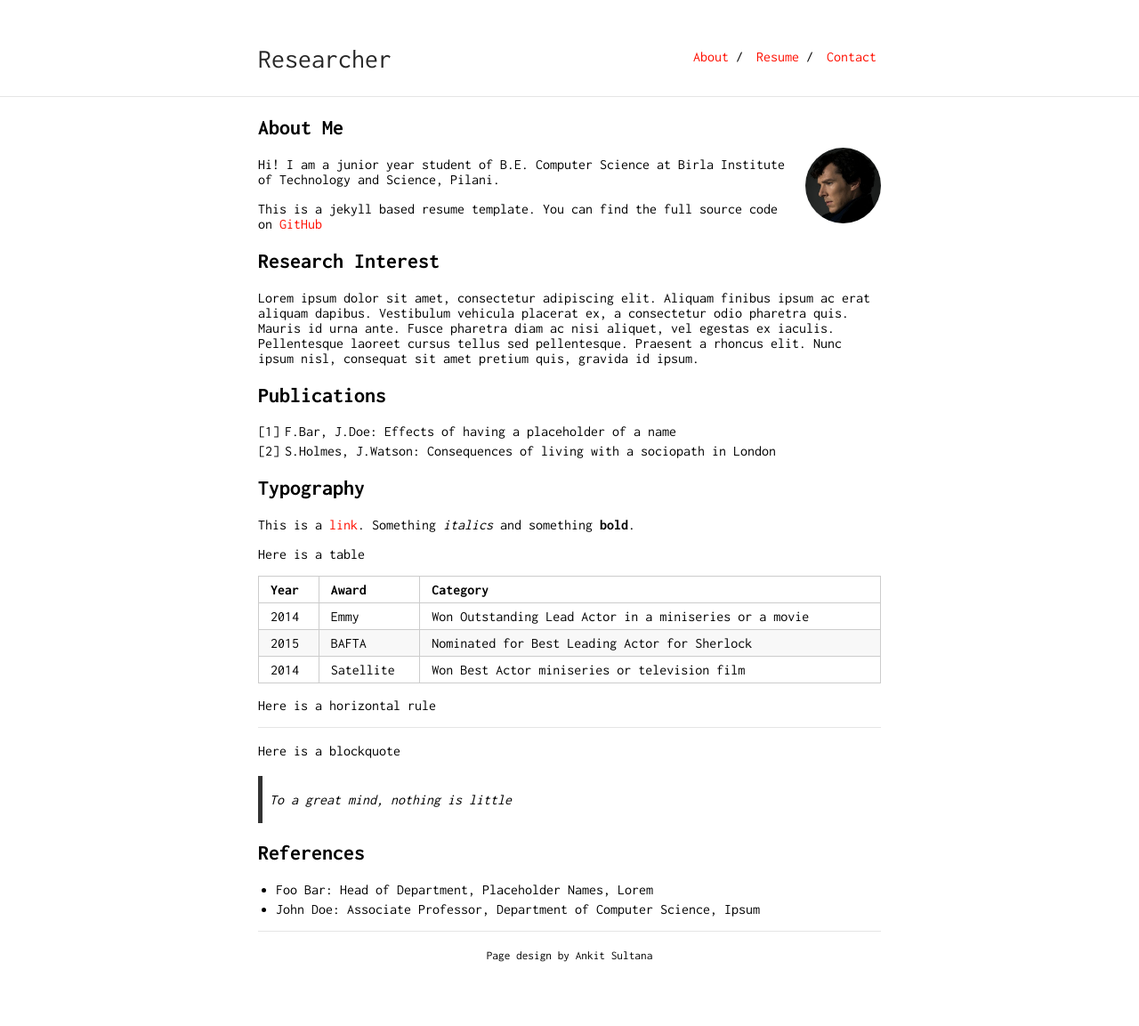
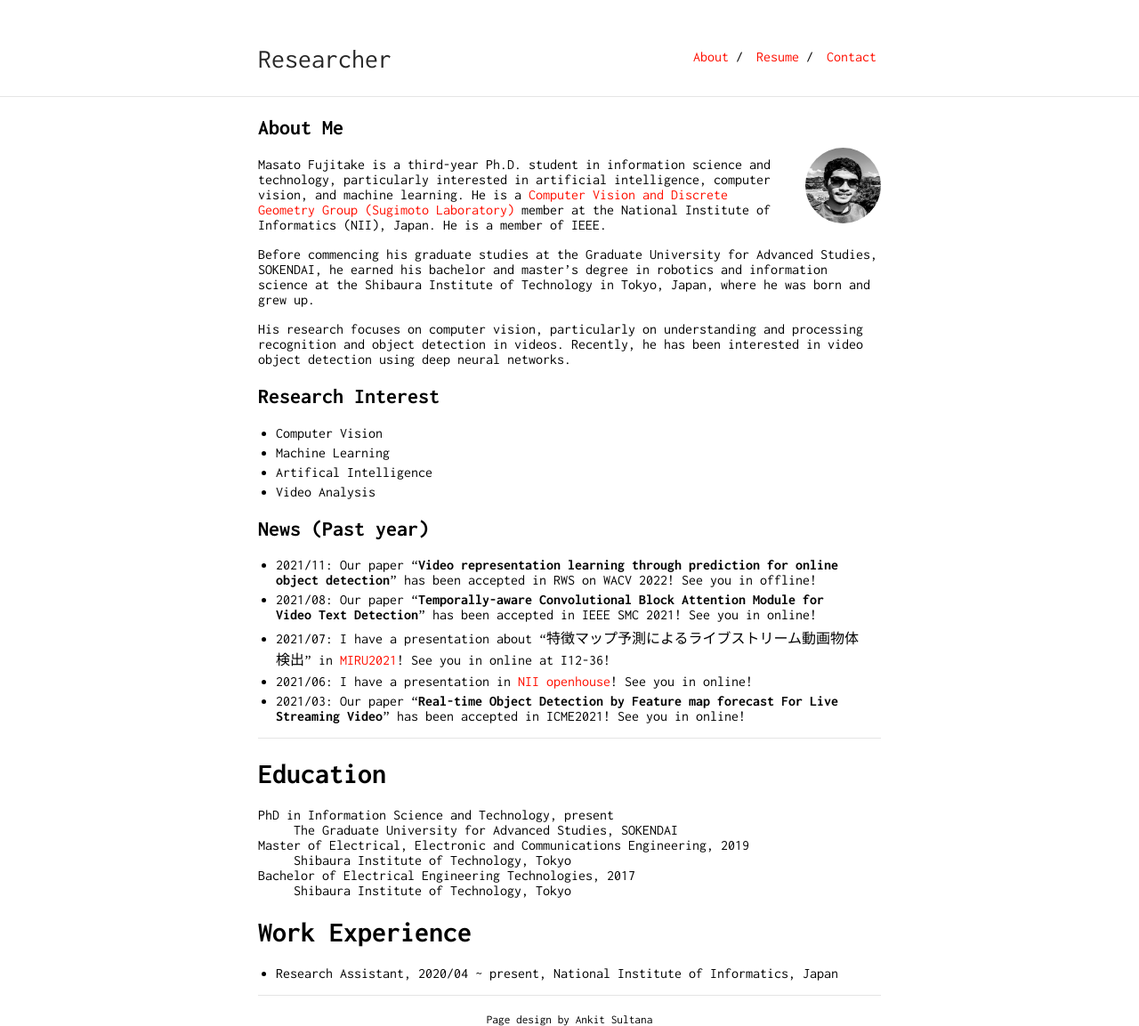
Before and after one commit to Swall0w/Swall0w.github.io, a Jekyll site: the page built from index.md, in a window 1280 px wide. Shown: the whole page at 89% size. Built offline with Jekyll 4.4.1, drawn with Linux system fonts in a browser that asks for light colours; our own code applies the rules of GitHub Pages for plain Markdown files; before the commit the page ends 1081 px from its top, so only the background shows below that.

Commit message:
[update]: pages.

```diff
--- a/index.md
+++ b/index.md
@@ -4,42 +4,45 @@ layout: default
 
 ## About Me
 
-<img class="profile-picture" src="sherlock.jpg">
+<img class="profile-picture" src="imgs/face2.jpeg">
 
-Hi! I am a junior year student of B.E. Computer Science at Birla Institute of Technology and Science, Pilani.
+Masato Fujitake is a third-year Ph.D. student in information science and technology, particularly interested in artificial intelligence, computer vision, and machine learning.
+He is a [Computer Vision and Discrete Geometry Group (Sugimoto Laboratory)](http://www.dgcv.nii.ac.jp/index.html) member at the National Institute of Informatics (NII), Japan.
+He is a member of IEEE.
 
-This is a jekyll based resume template. You can find the full source code on [GitHub](https://github.com/bk2dcradle/researcher)
+Before commencing his graduate studies at the Graduate University for Advanced Studies, SOKENDAI,
+he earned his bachelor and master’s degree in robotics and information science at the
+Shibaura Institute of Technology in Tokyo, Japan, where he was born and grew up.
+
+His research focuses on computer vision, particularly on understanding and processing recognition and object detection in videos.
+Recently, he has been interested in video object detection using deep neural networks.
+
 
 ## Research Interest
+- Computer Vision
+- Machine Learning
+- Artifical Intelligence
+- Video Analysis
 
-Lorem ipsum dolor sit amet, consectetur adipiscing elit. Aliquam finibus ipsum ac erat aliquam dapibus. Vestibulum vehicula placerat ex, a consectetur odio pharetra quis. Mauris id urna ante. Fusce pharetra diam ac nisi aliquet, vel egestas ex iaculis. Pellentesque laoreet cursus tellus sed pellentesque. Praesent a rhoncus elit. Nunc ipsum nisl, consequat sit amet pretium quis, gravida id ipsum.
+## News (Past year)
+- 2021/11: Our paper "**Video representation learning through prediction for online object detection**" has been accepted in RWS on WACV 2022! See you in offline!
+- 2021/08: Our paper "**Temporally-aware Convolutional Block Attention Module for Video Text Detection**" has been accepted in IEEE SMC 2021! See you in online!
+- 2021/07: I have a presentation about "特徴マップ予測によるライブストリーム動画物体検出" in [MIRU2021](http://cvim.ipsj.or.jp/MIRU2021/)! See you in online at I12-36!
+- 2021/06: I have a presentation in [NII openhouse](https://www.nii.ac.jp/openhouse/)! See you in online!
+- 2021/03: Our paper "**Real-time Object Detection by Feature map forecast For Live Streaming Video**" has been accepted in ICME2021! See you in online!
 
-## Publications
-
-1. F.Bar, J.Doe: Effects of having a placeholder of a name
-2. S.Holmes, J.Watson: Consequences of living with a sociopath in London
-
-## Typography
-
-This is a [link](http://google.com). Something *italics* and something **bold**.
-
-Here is a table
-
-Year | Award | Category
------|-------|--------
-2014 | Emmy  | Won Outstanding Lead Actor in a miniseries or a movie
-2015 | BAFTA | Nominated for Best Leading Actor for Sherlock
-2014 | Satellite | Won Best Actor miniseries or television film
-
-Here is a horizontal rule
 
 ---
 
-Here is a blockquote
+# Education
+<dl>
+<dt>PhD in Information Science and Technology, present</dt>
+<dd>The Graduate University for Advanced Studies, SOKENDAI</dd>
+<dt>Master of Electrical, Electronic and Communications Engineering, 2019</dt>
+<dd>Shibaura Institute of Technology, Tokyo</dd>
+<dt>Bachelor of Electrical Engineering Technologies, 2017</dt>
+<dd>Shibaura Institute of Technology, Tokyo</dd>
+</dl>
 
-> To a great mind, nothing is little
-
-## References
-
-* Foo Bar: Head of Department, Placeholder Names, Lorem
-* John Doe: Associate Professor, Department of Computer Science, Ipsum
+# Work Experience
+- Research Assistant, 2020/04 ~ present,  National Institute of Informatics, Japan
```
Also changed, not shown: imgs/face2.jpeg (added).
